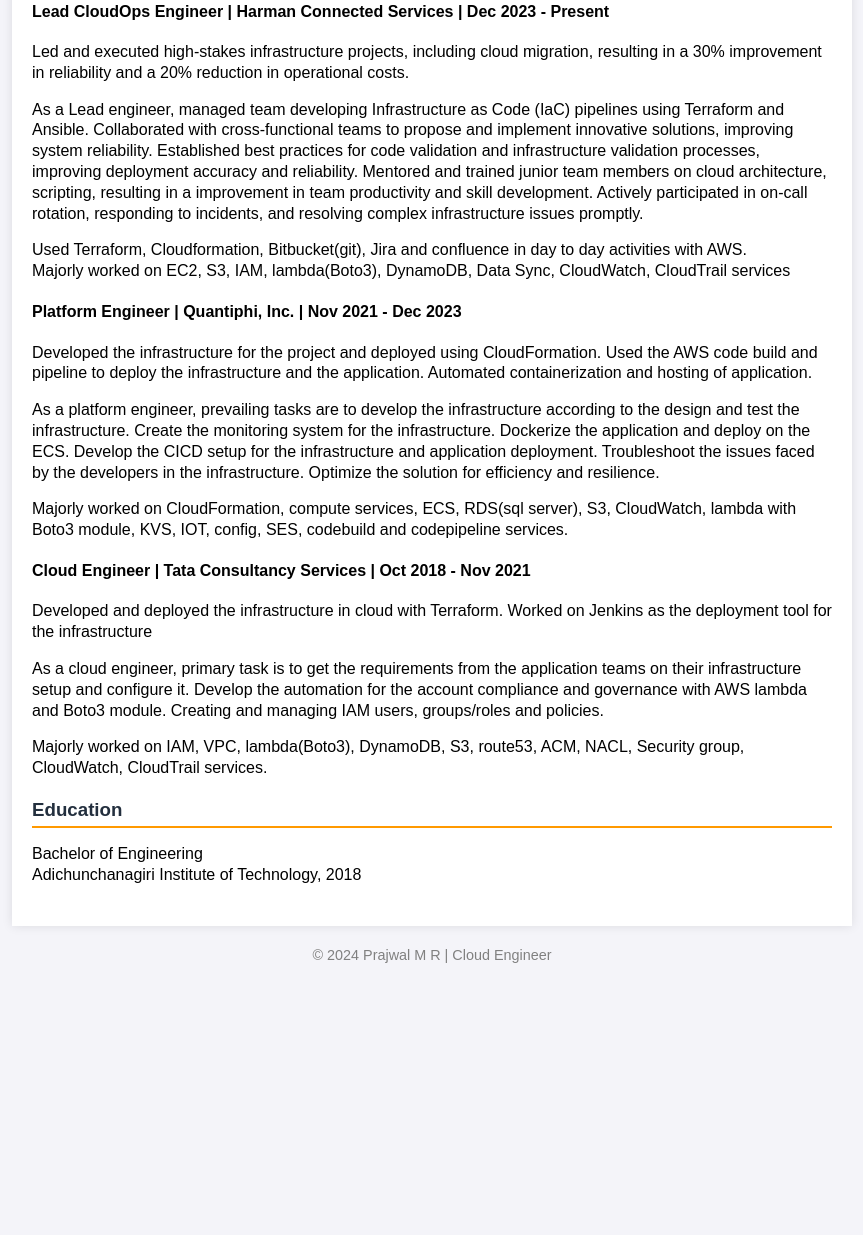
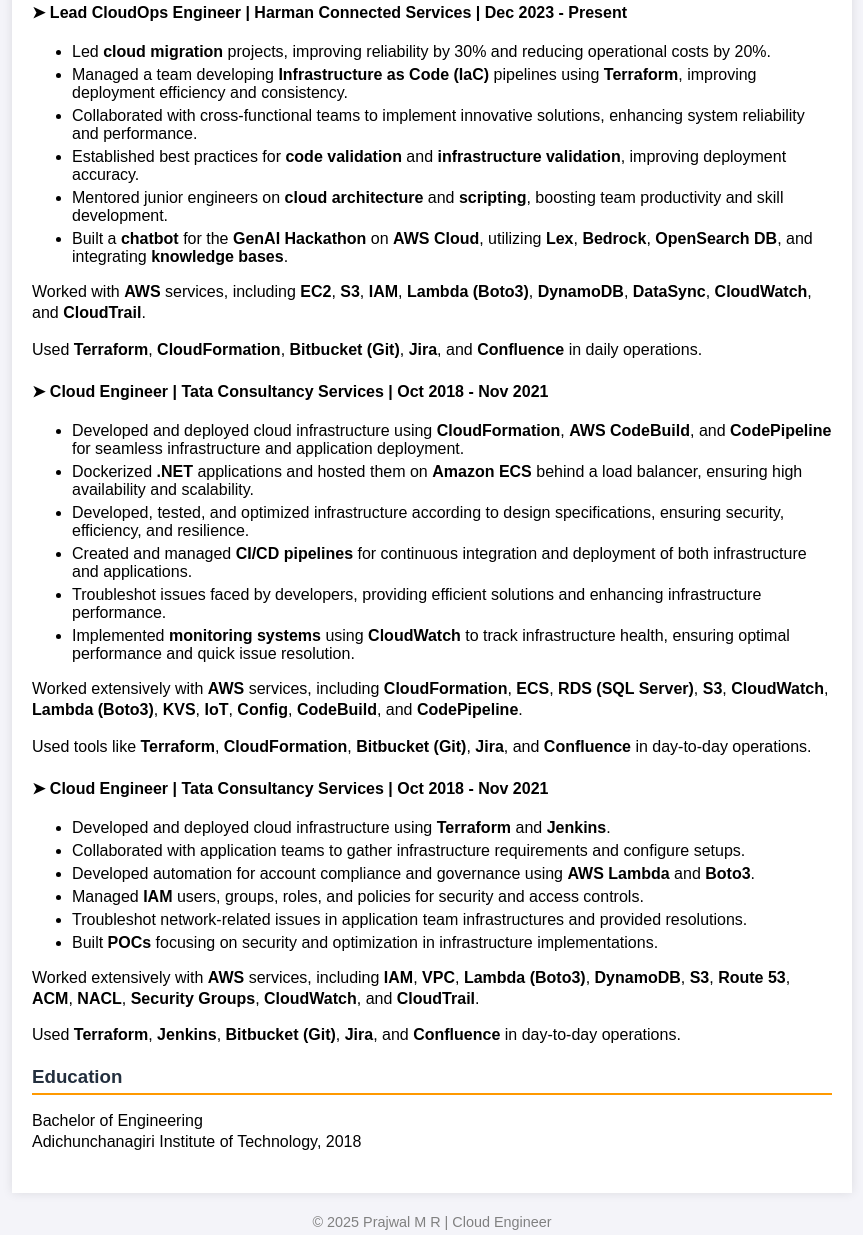
Before and after one commit to mrpjl/resume, a plain HTML site: page index.html in a window 1280 px wide. Shown: the part 825-2060 px from the top of the page, without its empty margins (208-1071 px from the left). Before the commit the page ends 1804 px from the top, so only its background shows below. Drawn offline with Linux system fonts and the light colour scheme.

Commit message:
updated resume

```diff
--- a/index.html
+++ b/index.html
@@ -45,7 +45,7 @@
             padding-bottom: 5px;
             margin-bottom: 10px;
         }
-        ul {
+        #ulist {
             list-style: none;
             padding: 0;
         }
@@ -91,8 +91,10 @@
             <h3>Certifications</h3>
 
             <img src="https://images.credly.com/size/680x680/images/f0d3fbb9-bfa7-4017-9989-7bde8eaf42b1/image.png" alt="AWS SysOps Admin Badge"
+            style="width: 100px; height: 100px; vertical-align: middle; margin-right: 10px; filter: grayscale(100%)">
+            <img src="https://images.credly.com/size/120x120/images/ed4be915-68f8-428a-b332-40ded9084ee5/blob" alt="Terraform Badge"
             style="width: 100px; height: 100px; vertical-align: middle; margin-right: 10px;">
-            <img src="https://images.credly.com/size/120x120/images/85b9cfc4-257a-4742-878c-4f7ab4a2631b/image.png" alt="Terraform Badge"
+            <img src="https://images.credly.com/size/120x120/images/4d4693bb-530e-4bca-9327-de07f3aa2348/image.png" alt="AWS Certified AI Practitioner"
             style="width: 100px; height: 100px; vertical-align: middle; margin-right: 10px;">
 
 
@@ -103,7 +105,7 @@
         </section>
         <section>
             <h3>Technical Skills</h3>
-            <ul>
+            <ul id="ulist">
                 <li>Cloud Platforms: Amazon Web Service (Certified)</li>
                 <li>Infrastructure as a Code: Terraform(Certified), CloudFormation</li>
                 <li>Database: RDS(SQL Server)</li>
@@ -113,25 +115,39 @@
         </section>
         <section>
             <h3>Professional Experience</h3>
-            <h4>Lead CloudOps Engineer | Harman Connected Services | Dec 2023 - Present</h4>
+            <h4>➤ Lead CloudOps Engineer | Harman Connected Services | Dec 2023 - Present</h4>
             <ul>
-                <p>Led and executed high-stakes infrastructure projects, including cloud migration, resulting in a 30% improvement in reliability and a 20% reduction in operational costs.</p>
-                <p>As a Lead engineer, managed team developing Infrastructure as Code (IaC) pipelines using Terraform and Ansible. Collaborated with cross-functional teams to propose and implement innovative solutions, improving system reliability. Established best practices for code validation and infrastructure validation processes, improving deployment accuracy and reliability. Mentored and trained junior team members on cloud architecture, scripting, resulting in a improvement in team productivity and skill development. Actively participated in on-call rotation, responding to incidents, and resolving complex infrastructure issues promptly.</p>
-                <p>Used Terraform, Cloudformation, Bitbucket(git), Jira and confluence in day to day activities with AWS.</br>
-Majorly worked on EC2, S3, IAM, lambda(Boto3), DynamoDB, Data Sync, CloudWatch, CloudTrail services</p>
+                <li>Led <strong>cloud migration</strong> projects, improving reliability by 30% and reducing operational costs by 20%.</li>
+                <li>Managed a team developing <strong>Infrastructure as Code (IaC)</strong> pipelines using <strong>Terraform</strong>, improving deployment efficiency and consistency.</li>
+                <li>Collaborated with cross-functional teams to implement innovative solutions, enhancing system reliability and performance.</li>
+                <li>Established best practices for <strong>code validation</strong> and <strong>infrastructure validation</strong>, improving deployment accuracy.</li>
+                <li>Mentored junior engineers on <strong>cloud architecture</strong> and <strong>scripting</strong>, boosting team productivity and skill development.</li>
+                <li>Built a <strong>chatbot</strong> for the <strong>GenAI Hackathon</strong> on <strong>AWS Cloud</strong>, utilizing <strong>Lex</strong>, <strong>Bedrock</strong>, <strong>OpenSearch DB</strong>, and integrating <strong>knowledge bases</strong>.</li>
             </ul>
-            <h4>Platform Engineer | Quantiphi, Inc. | Nov 2021 - Dec 2023</h4>
+            <p>Worked with <strong>AWS</strong> services, including <strong>EC2</strong>, <strong>S3</strong>, <strong>IAM</strong>, <strong>Lambda (Boto3)</strong>, <strong>DynamoDB</strong>, <strong>DataSync</strong>, <strong>CloudWatch</strong>, and <strong>CloudTrail</strong>.</p>
+            <p class="tools">Used <strong>Terraform</strong>, <strong>CloudFormation</strong>, <strong>Bitbucket (Git)</strong>, <strong>Jira</strong>, and <strong>Confluence</strong> in daily operations.</p>
+            <h4>➤ Cloud Engineer | Tata Consultancy Services | Oct 2018 - Nov 2021</h4>
             <ul>
-                <p>Developed the infrastructure for the project and deployed using CloudFormation. Used the AWS code build and pipeline to deploy the infrastructure and the application. Automated containerization and hosting of application.</p>
-                <p>As a platform engineer, prevailing tasks are to develop the infrastructure according to the design and test the infrastructure. Create the monitoring system for the infrastructure. Dockerize the application and deploy on the ECS. Develop the CICD setup for the infrastructure and application deployment. Troubleshoot the issues faced by the developers in the infrastructure. Optimize the solution for efficiency and resilience.</p>
-                <p>Majorly worked on CloudFormation, compute services, ECS, RDS(sql server), S3, CloudWatch, lambda with Boto3 module, KVS, IOT, config, SES, codebuild and codepipeline services.</p>
+                <li>Developed and deployed cloud infrastructure using <strong>CloudFormation</strong>, <strong>AWS CodeBuild</strong>, and <strong>CodePipeline</strong> for seamless infrastructure and application deployment.</li>
+                <li>Dockerized <strong>.NET</strong> applications and hosted them on <strong>Amazon ECS</strong> behind a load balancer, ensuring high availability and scalability.</li>
+                <li>Developed, tested, and optimized infrastructure according to design specifications, ensuring security, efficiency, and resilience.</li>
+                <li>Created and managed <strong>CI/CD pipelines</strong> for continuous integration and deployment of both infrastructure and applications.</li>
+                <li>Troubleshot issues faced by developers, providing efficient solutions and enhancing infrastructure performance.</li>
+                <li>Implemented <strong>monitoring systems</strong> using <strong>CloudWatch</strong> to track infrastructure health, ensuring optimal performance and quick issue resolution.</li>
             </ul>
-            <h4>Cloud Engineer | Tata Consultancy Services | Oct 2018 - Nov 2021</h4>
+            <p>Worked extensively with <strong>AWS</strong> services, including <strong>CloudFormation</strong>, <strong>ECS</strong>, <strong>RDS (SQL Server)</strong>, <strong>S3</strong>, <strong>CloudWatch</strong>, <strong>Lambda (Boto3)</strong>, <strong>KVS</strong>, <strong>IoT</strong>, <strong>Config</strong>, <strong>CodeBuild</strong>, and <strong>CodePipeline</strong>.</p>
+            <p class="tools">Used tools like <strong>Terraform</strong>, <strong>CloudFormation</strong>, <strong>Bitbucket (Git)</strong>, <strong>Jira</strong>, and <strong>Confluence</strong> in day-to-day operations.</p>
+            <h4>➤ Cloud Engineer | Tata Consultancy Services | Oct 2018 - Nov 2021</h4>
             <ul>
-                <p>Developed and deployed the infrastructure in cloud with Terraform. Worked on Jenkins as the deployment tool for the infrastructure</p>
-                <p>As a cloud engineer, primary task is to get the requirements from the application teams on their infrastructure setup and configure it. Develop the automation for the account compliance and governance with AWS lambda and Boto3 module. Creating and managing IAM users, groups/roles and policies.</p>
-                <p>Majorly worked on IAM, VPC, lambda(Boto3), DynamoDB, S3, route53, ACM, NACL, Security group, CloudWatch, CloudTrail services.</p>
+                <li>Developed and deployed cloud infrastructure using <strong>Terraform</strong> and <strong>Jenkins</strong>.</li>
+                <li>Collaborated with application teams to gather infrastructure requirements and configure setups.</li>
+                <li>Developed automation for account compliance and governance using <strong>AWS Lambda</strong> and <strong>Boto3</strong>.</li>
+                <li>Managed <strong>IAM</strong> users, groups, roles, and policies for security and access controls.</li>
+                <li>Troubleshot network-related issues in application team infrastructures and provided resolutions.</li>
+                <li>Built <strong>POCs</strong> focusing on security and optimization in infrastructure implementations.</li>
             </ul>
+            <p>Worked extensively with <strong>AWS</strong> services, including <strong>IAM</strong>, <strong>VPC</strong>, <strong>Lambda (Boto3)</strong>, <strong>DynamoDB</strong>, <strong>S3</strong>, <strong>Route 53</strong>, <strong>ACM</strong>, <strong>NACL</strong>, <strong>Security Groups</strong>, <strong>CloudWatch</strong>, and <strong>CloudTrail</strong>.</p>
+            <p class="tools">Used <strong>Terraform</strong>, <strong>Jenkins</strong>, <strong>Bitbucket (Git)</strong>, <strong>Jira</strong>, and <strong>Confluence</strong> in day-to-day operations.</p>
         </section>
         <section>
             <h3>Education</h3>
@@ -139,7 +155,7 @@ Majorly worked on EC2, S3, IAM, lambda(Boto3), DynamoDB, Data Sync, CloudWatch,
         </section>
     </main>
     <footer>
-        <p>© 2024 Prajwal M R | Cloud Engineer</p>
+        <p>© 2025 Prajwal M R | Cloud Engineer</p>
     </footer>
 </body>
 </html>
```
Also changed, not shown: IBM DA0101EN Certificate _ Cognitive Class-1.png (added), IBM DA0101EN Certificate _ Cognitive Class.pdf.png (added), 2 other files.
